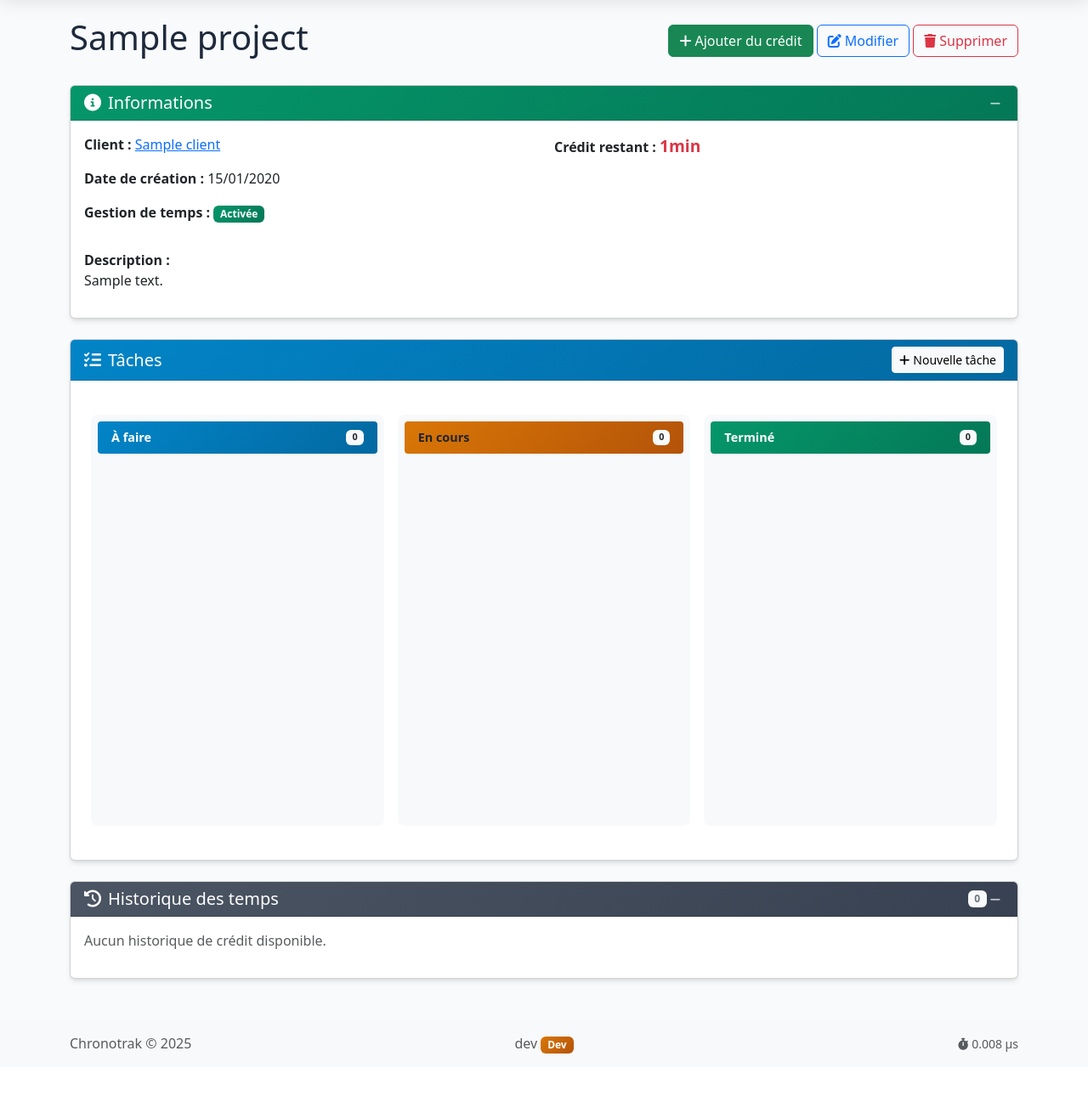
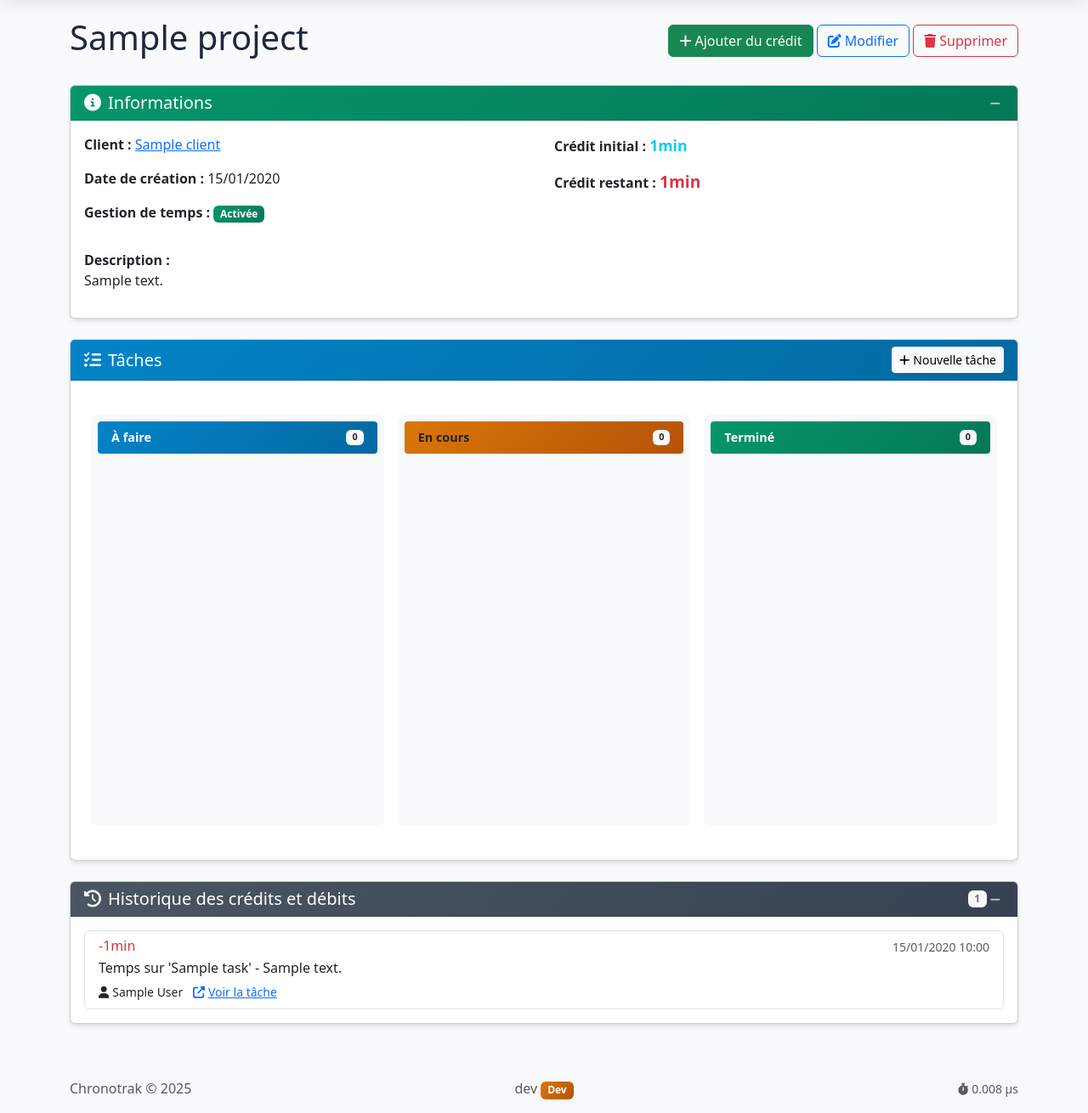
Before and after one commit to popallo/python-x-chronotrak, a Flask app: page /projects/1 in a window 1280 px wide. Shown: the part 80-1390 px from the top of the page at 85% size. Before the commit the page ends 1320 px from the top, so only its background shows below. Run offline with Flask 3, Linux system fonts and the light colour scheme; a user stored in the database is signed in; tables that the repository leaves empty hold one stand-in row (values such as "Sample post"); some libraries are stand-ins or nearby versions.

Commit message:
feat: enhance project time tracking functionality
- Added initialization logic in ProjectForm to convert initial credit from minutes to hours for display.
- Updated new project and edit project routes to handle credit in minutes, ensuring consistency in time tracking.
- Implemented logging for initial credit changes and adjusted remaining credit accordingly.
- Enhanced project detail views and templates to display initial and remaining credits with proper formatting.
- Improved email notifications to reflect formatted time values for credits.

```diff
--- a/app/forms/project.py
+++ b/app/forms/project.py
@@ -10,12 +10,23 @@ class ProjectForm(FlaskForm):
     time_tracking_enabled = BooleanField('Activer la gestion de temps', default=True)
     submit = SubmitField('Enregistrer')
 
+    def __init__(self, *args, **kwargs):
+        super(ProjectForm, self).__init__(*args, **kwargs)
+        # Si un objet project est passé, convertir les minutes en heures
+        if 'obj' in kwargs and kwargs['obj']:
+            project = kwargs['obj']
+            if hasattr(project, 'initial_credit') and project.initial_credit is not None:
+                # Convertir les minutes en heures pour l'affichage initial
+                # (seulement si pas de données POST)
+                if self.initial_credit.data is None:
+                    self.initial_credit.data = project.initial_credit / 60.0
+
     def validate(self, extra_validators=None):
         if not super().validate():
             return False
 
         # Si la gestion de temps est activée, le crédit initial est requis
-        if self.time_tracking_enabled.data and not self.initial_credit.data:
+        if self.time_tracking_enabled.data and (self.initial_credit.data is None or self.initial_credit.data == 0):
             self.initial_credit.errors.append('Le crédit initial est requis quand la gestion de temps est activée')
             return False
 
--- a/app/routes/projects.py
+++ b/app/routes/projects.py
@@ -66,16 +66,31 @@ def new_project(client_id):
     form = ProjectForm()
     if form.validate_on_submit():
         # Si la gestion de temps est désactivée, on met le crédit à 0
-        initial_credit = form.initial_credit.data if form.time_tracking_enabled.data else 0
+        if form.time_tracking_enabled.data:
+            # Convertir les heures en minutes
+            initial_credit_minutes = int(round(form.initial_credit.data * 60))
+        else:
+            initial_credit_minutes = 0
 
         project = Project(
             name=form.name.data,
             description=form.description.data,
-            initial_credit=initial_credit,
+            initial_credit=initial_credit_minutes,
+            remaining_credit=initial_credit_minutes,  # Initialiser le crédit restant avec le crédit initial
             time_tracking_enabled=form.time_tracking_enabled.data,
             client_id=client_id
         )
         save_to_db(project)
+
+        # Créer un log pour le crédit initial si le projet utilise la gestion de temps
+        if form.time_tracking_enabled.data and initial_credit_minutes > 0:
+            credit_log = CreditLog(
+                project_id=project.id,
+                amount=initial_credit_minutes,
+                note="Crédit initial"
+            )
+            save_to_db(credit_log)
+
         flash(f'Projet "{form.name.data}" créé avec succès!', 'success')
         return redirect(url_for('projects.project_details', slug_or_id=project.slug))
 
@@ -84,6 +99,7 @@ def new_project(client_id):
 @projects.route('/projects/<slug_or_id>')
 @login_required
 def project_details(slug_or_id):
+    from app.models.task import TimeEntry, Task
     project = get_project_by_slug_or_id(slug_or_id)
     tasks = project.tasks
     form = DeleteProjectForm()
@@ -98,32 +114,88 @@ def project_details(slug_or_id):
         reverse=True
     )
 
-    # Trier les logs de crédit par date de création décroissante
-    credit_logs = sorted(project.credit_logs, key=lambda x: x.created_at, reverse=True)
+    # Créer un historique unifié avec crédits et temps consommés
+    history_items = []
+
+    # Ajouter les logs de crédit
+    for log in project.credit_logs:
+        history_items.append({
+            'type': 'credit',
+            'amount': log.amount,
+            'note': log.note,
+            'created_at': log.created_at,
+            'task': log.task if log.task_id else None,
+            'user': None  # Les logs de crédit n'ont pas d'utilisateur associé
+        })
+
+    # Ajouter les temps consommés
+    time_entries = (
+        db.session.query(TimeEntry)
+        .join(Task)
+        .filter(Task.project_id == project.id)
+        .all()
+    )
+
+    for entry in time_entries:
+        history_items.append({
+            'type': 'time',
+            'amount': -entry.minutes,  # Négatif car c'est une consommation
+            'note': f"Temps sur '{entry.task.title}'" + (f" - {entry.description}" if entry.description else ""),
+            'created_at': entry.created_at,
+            'task': entry.task,
+            'user': entry.user
+        })
+
+    # Trier par date de création décroissante
+    history_items.sort(key=lambda x: x['created_at'], reverse=True)
 
     return render_template('projects/project_detail.html',
                          project=project,
                          tasks_todo=tasks_todo,
                          tasks_in_progress=tasks_in_progress,
                          tasks_done=tasks_done,
-                         credit_logs=credit_logs,
+                         history_items=history_items,
                          form=form,
                          title=project.name)
 
 @projects.route('/projects/<slug_or_id>/edit', methods=['GET', 'POST'])
 @login_and_admin_required
 def edit_project(slug_or_id):
+    from app.models.task import TimeEntry, Task
     project = get_project_by_slug_or_id(slug_or_id)
     form = ProjectForm(obj=project)
 
-    if form.validate_on_submit():
+    # Vérifier s'il existe des temps enregistrés sur ce projet
+    any_time_logged = (
+        db.session.query(TimeEntry)
+        .join(Task)
+        .filter(Task.project_id == project.id)
+        .count() > 0
+    )
+
+    if form.validate_on_submit() and not any_time_logged:
         project.name = form.name.data
         project.description = form.description.data
         project.time_tracking_enabled = form.time_tracking_enabled.data
 
         # Si on active la gestion de temps, on met à jour le crédit initial
         if form.time_tracking_enabled.data:
-            project.initial_credit = form.initial_credit.data
+            # Convertir les heures en minutes
+            new_initial_credit = int(round(form.initial_credit.data * 60))
+
+            # Calculer la différence pour ajuster le crédit restant
+            credit_difference = new_initial_credit - project.initial_credit
+            project.initial_credit = new_initial_credit
+            project.remaining_credit += credit_difference
+
+            # Créer un log si le crédit initial a été modifié
+            if credit_difference != 0:
+                credit_log = CreditLog(
+                    project_id=project.id,
+                    amount=credit_difference,
+                    note=f"Modification du crédit initial: {credit_difference/60:.1f}h"
+                )
+                save_to_db(credit_log)
         else:
             # Si on désactive la gestion de temps, on met le crédit à 0
             project.initial_credit = 0
@@ -133,8 +205,10 @@ def edit_project(slug_or_id):
 
         flash(f'Projet "{project.name}" mis à jour!', 'success')
         return redirect(url_for('projects.project_details', slug_or_id=project.slug))
+    elif form.validate_on_submit() and any_time_logged:
+        flash("Impossible de modifier le crédit initial : des temps ont déjà été enregistrés sur ce projet.", "warning")
 
-    return render_template('projects/project_form.html', form=form, project=project, title='Modifier le projet')
+    return render_template('projects/project_form.html', form=form, project=project, title='Modifier le projet', any_time_logged=any_time_logged)
 
 @projects.route('/projects/<slug_or_id>/add_credit', methods=['GET', 'POST'])
 @login_and_admin_required
@@ -143,12 +217,15 @@ def add_credit(slug_or_id):
     form = AddCreditForm()
 
     if form.validate_on_submit():
+        # Convertir les heures en minutes
+        amount_minutes = int(round(form.amount.data * 60))
+
         credit_log = CreditLog(
             project_id=project.id,
-            amount=form.amount.data,
+            amount=amount_minutes,
             note=form.note.data
         )
-        project.remaining_credit += form.amount.data
+        project.remaining_credit += amount_minutes
         save_to_db(credit_log)
         save_to_db(project)
 
--- a/app/templates/emails/project_low_credit.html
+++ b/app/templates/emails/project_low_credit.html
@@ -19,13 +19,13 @@
         <div class="content">
             <div class="alert-box">
                 <p>Le crédit du projet "{{ project.name }}" est très bas!</p>
-                <p class="credit-info">Crédit restant: {{ project.remaining_credit }} heures</p>
+                <p class="credit-info">Crédit restant: {{ project.remaining_credit|format_time }}</p>
             </div>
 
             <h3>Détails du projet:</h3>
             <ul>
                 <li><strong>Client:</strong> {{ project.client.name }}</li>
-                <li><strong>Crédit initial:</strong> {{ project.initial_credit }} heures</li>
+                <li><strong>Crédit initial:</strong> {{ project.initial_credit|format_time }}</li>
                 <li><strong>Pourcentage restant:</strong>
                     {% if project.initial_credit > 0 %}
                         {{ (project.remaining_credit / project.initial_credit * 100) | round(1) }}%
--- a/app/templates/projects/project_detail.html
+++ b/app/templates/projects/project_detail.html
@@ -61,6 +61,12 @@
             </div>
             <div class="col-md-6">
                 {% if project.time_tracking_enabled %}
+                <p>
+                    <strong>Crédit initial :</strong>
+                    <span class="text-info fw-bold" style="font-size: 1.1em;">
+                        {{ project.initial_credit|format_time }}
+                    </span>
+                </p>
                 <p>
                     <strong>Crédit restant :</strong>
                     <span class="{% if project.remaining_credit < 120 %}text-danger fw-bold{% elif project.remaining_credit < 300 %}text-warning fw-bold{% else %}text-success{% endif %}" style="font-size: 1.2em;">
@@ -133,43 +139,46 @@
     </div>
 </div>
 
-<!-- Historique des crédits -->
+<!-- Historique des crédits et débits -->
 {% if project.time_tracking_enabled %}
 <div class="card mb-4">
     <div class="card-header bg-secondary text-white d-flex justify-content-between align-items-center">
-        <h5 class="mb-0"><i class="fas fa-history me-2"></i>Historique des temps</h5>
-        <span class="badge bg-light text-secondary">{{ credit_logs|length }}</span>
+        <h5 class="mb-0"><i class="fas fa-history me-2"></i>Historique des crédits et débits</h5>
+        <span class="badge bg-light text-secondary">{{ history_items|length }}</span>
     </div>
     <div class="card-body">
-        {% if credit_logs %}
-            <div class="credit-history-container">
+        {% if history_items %}
+            <div class="history-container">
                 <div class="list-group">
-                    {% for log in credit_logs %}
+                    {% for item in history_items %}
                         <div class="list-group-item">
                             <div class="d-flex w-100 justify-content-between">
                                 <h6 class="mb-1">
-                                    {% if log.amount > 0 %}
-                                        <span class="text-success">+{{ log.amount|format_time }}</span>
+                                    {% if item.amount > 0 %}
+                                        <span class="text-success">+{{ item.amount|format_time }}</span>
                                     {% else %}
-                                        <span class="text-danger">-{{ (log.amount|abs)|format_time }}</span>
+                                        <span class="text-danger">{{ item.amount|format_time }}</span>
                                     {% endif %}
                                 </h6>
-                                <small class="text-muted">{{ log.created_at.strftime('%d/%m/%Y %H:%M') }}</small>
+                                <small class="text-muted">{{ item.created_at.strftime('%d/%m/%Y %H:%M') }}</small>
                             </div>
-                            <p class="mb-1">{{ log.note }}</p>
-                            {% if log.task_id %}
-                                <small>
-                                    <a href="{{ url_for('tasks.task_details', slug_or_id=log.task.slug) }}">
-                                        Voir la tâche
+                            <p class="mb-1">{{ item.note }}</p>
+                            <small>
+                                {% if item.user %}
+                                    <i class="fas fa-user me-1"></i>{{ item.user.name }}
+                                {% endif %}
+                                {% if item.task %}
+                                    <a href="{{ url_for('tasks.task_details', slug_or_id=item.task.slug) }}" class="ms-2">
+                                        <i class="fas fa-external-link-alt me-1"></i>Voir la tâche
                                     </a>
-                                </small>
-                            {% endif %}
+                                {% endif %}
+                            </small>
                         </div>
                     {% endfor %}
                 </div>
             </div>
         {% else %}
-            <p class="text-muted">Aucun historique de crédit disponible.</p>
+            <p class="text-muted">Aucun historique disponible.</p>
         {% endif %}
     </div>
 </div>
--- a/app/templates/projects/projects.html
+++ b/app/templates/projects/projects.html
@@ -152,6 +152,12 @@
                     <div class="card-body">
                         {% if project.time_tracking_enabled %}
                         <p>
+                            <strong>Crédit initial :</strong>
+                            <span class="text-info">
+                                {{ project.initial_credit|format_time }}
+                            </span>
+                        </p>
+                        <p>
                             <strong>Crédit restant :</strong>
                             <span class="{% if project.remaining_credit < 120 %}text-danger fw-bold{% elif project.remaining_credit < 300 %}text-warning fw-bold{% else %}text-success{% endif %}">
                                 {{ project.remaining_credit|format_time }}
--- a/app/utils/email.py
+++ b/app/utils/email.py
@@ -364,8 +364,8 @@ ALERTE: Crédit de projet faible
 Le crédit du projet "{project.name}" est très bas!
 
 - Client: {project.client.name}
-- Crédit restant: {project.remaining_credit} heures
-- Crédit initial: {project.initial_credit} heures
+- Crédit restant: {format_time(project.remaining_credit)}
+- Crédit initial: {format_time(project.initial_credit)}
 
 Veuillez prendre les mesures nécessaires pour éviter l'interruption du service.
 
```
Also changed, not shown: app/templates/clients/client_detail.html (+7 -0 lines), app/templates/projects/add_credit.html (+5 -2 lines), app/templates/projects/project_form.html (+9 -3 lines), app/utils/time_format.py (+18 -4 lines).
